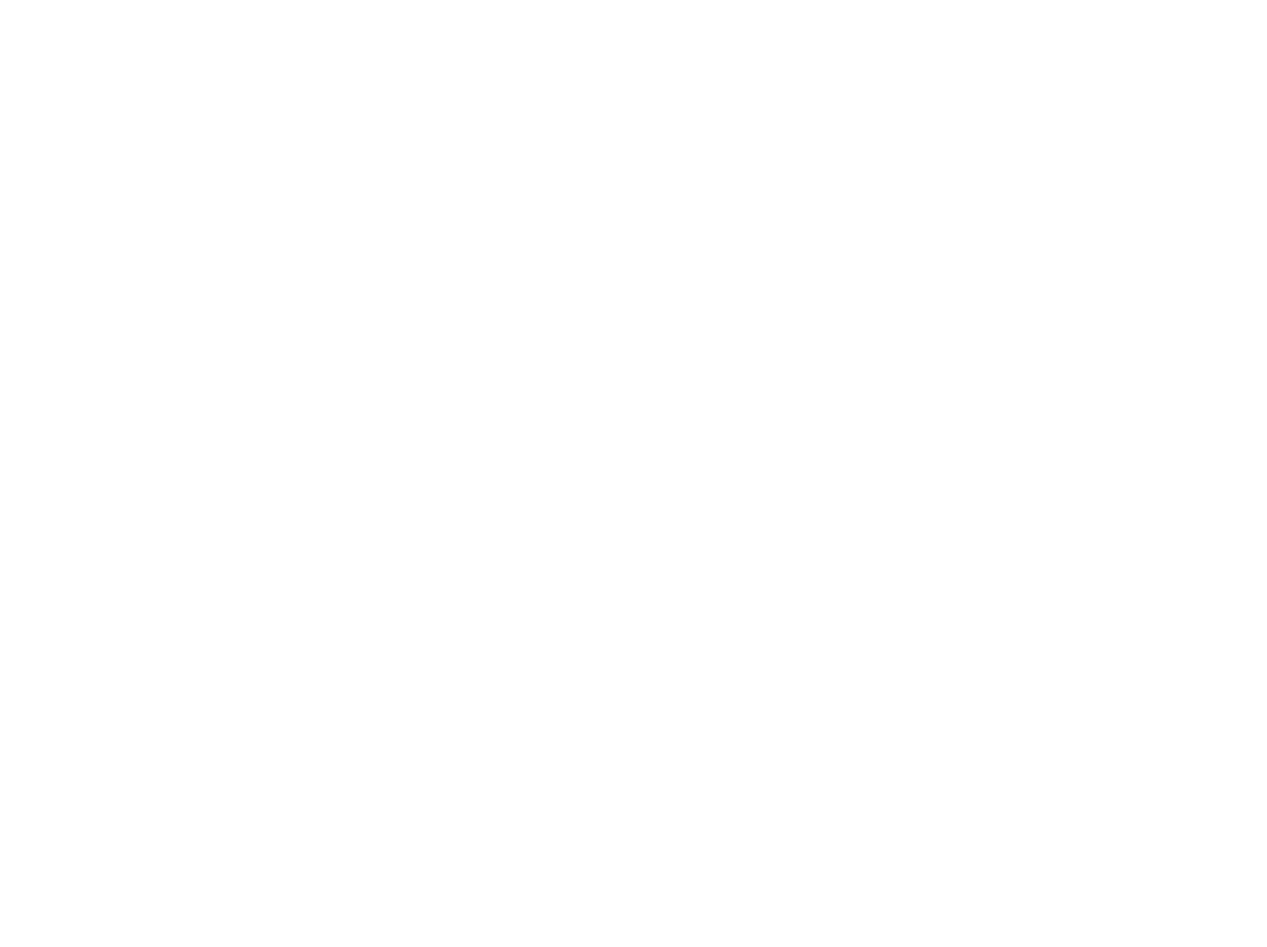
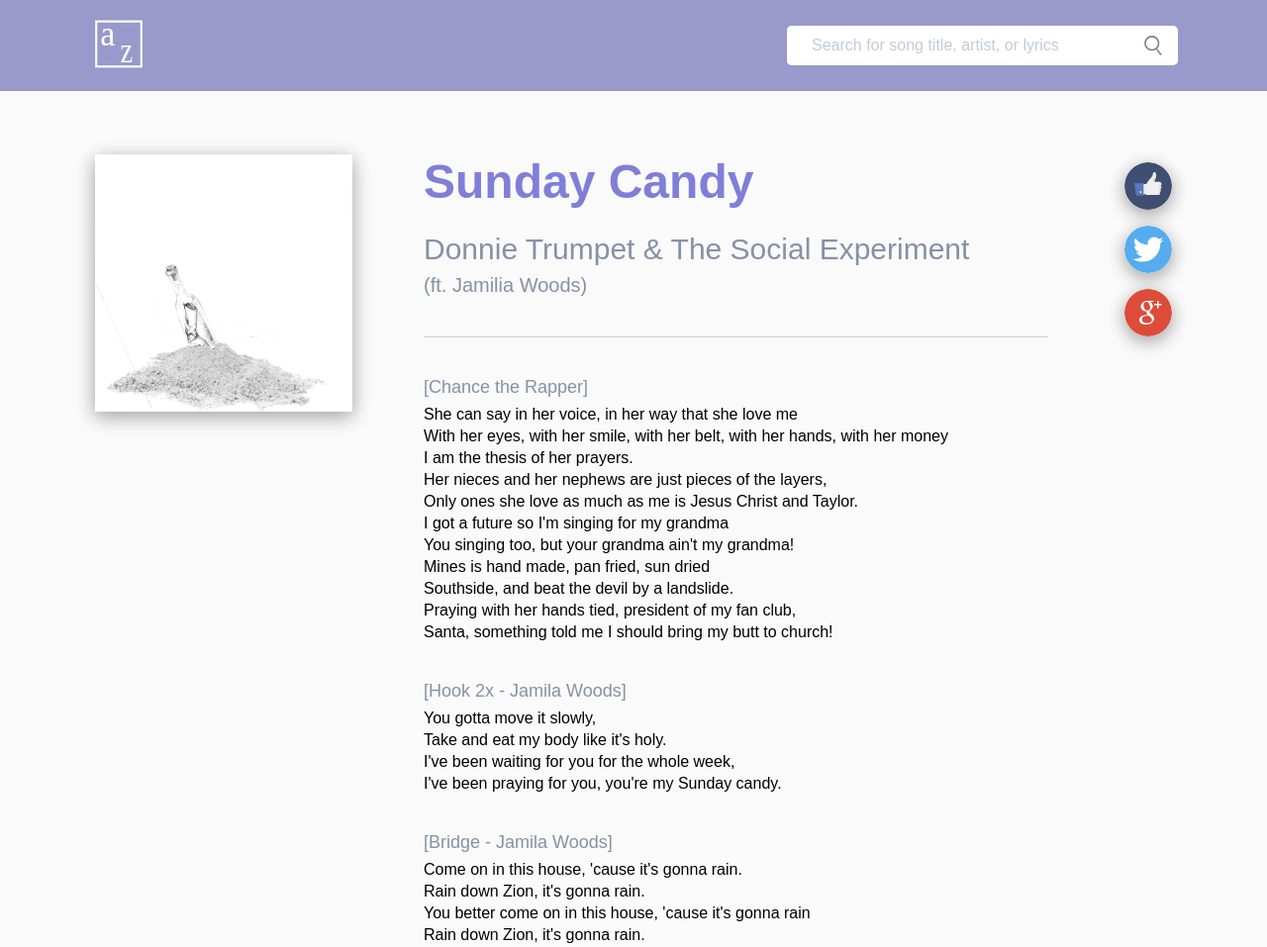
Before and after one commit to david-fang/azlyrics_redesign, a plain HTML site: page lyrics.html in a window 1280 px wide. Shown: the top 957 px of the page at 99% size. Before the commit the page ends 800 px from the top, so only its background shows below. Drawn offline with Linux system fonts and the light colour scheme.

Commit message:
Complete lyrics view

```diff
--- /dev/null
+++ b/assets/css/lyrics_style.css
@@ -0,0 +1,167 @@
+div {
+    font-family: 'Arial', Arial, sans-serif;
+}
+
+body {
+    background-color: #FAFAFA;
+    margin: 0px;
+}
+
+p {
+    margin: 0px;
+}
+
+.metadata-header {
+    position: relative;
+    height: 130px;
+    display: flex;
+    flex-direction: row;
+    align-items: center;
+    background-color: #F5F7FA;
+}
+
+.navbar {
+    position: relative;
+    background: #999ACB;
+    padding-left: 90px;
+    padding-right: 90px;
+    padding-top: 16px;
+    padding-bottom: 16px;
+}
+
+.navbar {
+    position: relative;
+    background: #999ACB;
+    padding-left: 90px;
+    padding-right: 90px;
+    padding-top: 16px;
+    padding-bottom: 16px;
+}
+
+#top-nav {
+    width: 100%;
+    display: flex;
+    flex-direction: row;
+    align-items: center;
+    justify-content: space-between;
+}
+
+.navicon {
+    width: 60px;
+    height: 60px;
+}
+
+.search-bar {
+    background-color: white;
+    overflow: hidden;
+    display: flex;
+    flex-direction: row;
+    align-items: center;
+    margin-bottom: 0px;
+    border-radius: 5px;
+}
+
+.textfield {
+    font-family: 'Arial', Arial, sans-serif;
+    font-size: 16px;
+    padding-top: 0px;
+    padding-bottom: 0px;
+    padding-left: 25px;
+    padding-right: 25px;
+    width: 360px;
+    height: 40px;
+    outline: none;
+    border: none;
+}
+
+.textfield::placeholder {
+    color: #C0CCDA;
+}
+
+.search-button {
+    width: 20px;
+    height: 20px;
+    background-color: transparent;
+    margin-right: 15px;
+    outline: none;
+    border: none;
+}
+
+.content-container {
+    display: flex;
+    justify-content: center;
+    flex-direction: row;
+    padding-top: 64px;
+    padding-left: 96px;
+    padding-right: 96px;
+}
+
+.album-art {
+    height: 260px;
+    width: 260px;
+    box-shadow: 0 4px 16px 0 rgba(0, 0, 0, 0.2), 0 6px 20px 0 rgba(0, 0, 0, 0.19);
+}
+
+.social-container {
+    display: flex;
+    flex-direction: column;
+    margin-left: auto;
+}
+
+.social-button {
+    border-radius: 50%;
+    width: 48px;
+    height: 48px;
+    outline: none;
+    margin-bottom: 8px;
+    margin-top: 8px;
+    box-shadow: 0 4px 16px 0 rgba(0, 0, 0, 0.2), 0 6px 20px 0 rgba(0, 0, 0, 0.19);
+}
+
+.song-title {
+    font-size: 48px;
+    font-weight: bold;
+    color: #7F7FD8;
+    padding-bottom: 24px;
+}
+
+.artist {
+    font-size: 30px;
+    color: #8492A6;
+    padding-bottom: 8px;
+}
+
+.featured-artists {
+    font-size: 20px;
+    color: #8492A6;
+}
+
+.content {
+    margin-left: 72px;
+}
+
+.lyrics-container {
+    border-top-width: 1px;
+    border-top-color: #CCCCCC;
+    border-top-style: solid;
+    margin-top: 40px;
+    margin-right: -80px;
+    padding-top: 40px;
+}
+
+.block-header {
+    font-size: 18px;
+    color: #8492A6;
+    margin-bottom: 8px;
+}
+
+.lyrics-list {
+    list-style-type: none;
+    margin: 0px;
+    margin-bottom: 40px;
+    padding: 0px;
+}
+
+.lyrics-list li {
+    margin-bottom: 4px;
+}
--- a/lyrics.html
+++ b/lyrics.html
@@ -0,0 +1,125 @@
+<html>
+    <head>
+        <link rel="icon" type="image/x-icon" href="assets/img/icons/favicon.ico"  />
+        <link rel="stylesheet" type="text/css" href="assets/css/lyrics_style.css">
+        <title>AZLyrics | Sunday Candy</title>
+    </head>
+    <body>
+        <div id="home-navbar" class="navbar">
+            <div id="top-nav">
+                <a href="./index.html">
+                    <img class="navicon" src="assets/img/icons/az_icon_bordered.svg"/>
+                </a>
+                <form class="search-bar">
+                    <input  class="textfield" type="text" name="qstring" placeholder="Search for song title, artist, or lyrics">
+                    <input class="search-button" type="image" src="assets/img/icons/search_icon.svg" />
+                </form>
+            </div>
+        </div>
+        <div class="content-container">
+            <img class="album-art" src="assets/img/static_lyrics/surf_cover.png"/>
+            <div class="content">
+                <div class="song-title">Sunday Candy</div>
+                <div class="artist">Donnie Trumpet & The Social Experiment</div>
+                <div class="featured-artists">(ft. Jamilia Woods)</div>
+                <div class="lyrics-container">
+                    <div class="lyric-block">
+                        <p class="block-header">[Chance the Rapper]</p>
+                        <ul class="lyrics-list">
+                            <li>She can say in her voice, in her way that she love me</li>
+                            <li>With her eyes, with her smile, with her belt, with her hands, with her money</li>
+                            <li>I am the thesis of her prayers.<li/>
+                            <li>Her nieces and her nephews are just pieces of the layers,</li>
+                            <li>Only ones she love as much as me is Jesus Christ and Taylor.</li>
+                            <li>I got a future so I'm singing for my grandma</li>
+                            <li>You singing too, but your grandma ain't my grandma!</li>
+                            <li>Mines is hand made, pan fried, sun dried</li>
+                            <li>Southside, and beat the devil by a landslide.</li>
+                            <li>Praying with her hands tied, president of my fan club,</li>
+                            <li>Santa, something told me I should bring my butt to church!</li>
+                        </ul>
+                    </div>
+                    <div class="lyric-block">
+                        <p class="block-header">[Hook 2x - Jamila Woods]</p>
+                        <ul class="lyrics-list">
+                            <li>You gotta move it slowly,</li>
+                            <li>Take and eat my body like it's holy.</li>
+                            <li>I've been waiting for you for the whole week,</li>
+                            <li>I've been praying for you, you're my Sunday candy.</li>
+                        </ul>
+                    </div>
+                    <div class="lyric-block">
+                        <p class="block-header">[Bridge - Jamila Woods]</p>
+                        <ul class="lyrics-list">
+                            <li>Come on in this house, 'cause it's gonna rain.</li>
+                            <li>Rain down Zion, it's gonna rain.</li>
+                            <li>You better come on in this house, 'cause it's gonna rain</li>
+                            <li>Rain down Zion, it's gonna rain.</li>
+                        </ul>
+                    </div>
+                    <div class="lyric-block">
+                        <p class="block-header">[Chance the Rapper]</p>
+                        <ul class="lyrics-list">
+                            <li>I come to church for the candy, your peppermints is the truth.</li>
+                            <li>I'm pessimistic on Monday if I had tweaked and missed you.</li>
+                            <li>You look so good with a hat on, had to match with the shoes,</li>
+                            <li>Came and dressed in the satin, I came and sat in your pew.</li>
+                            <li>I come to Christmas for dinner, fifty rolls on my plate</li>
+                            <li>Hella holes in my stocking holding your pockets in place.</li>
+                            <li>I like my love with a budget, I like my hugs with a scent</li>
+                            <li>You smell like, light, gas, water, electricity, rent</li>
+                            <li>You sound like why the gospel choir got so tired</li>
+                            <li>And his praise is daily basis so I gotta try it.</li>
+                            <li>You're my dream catcher, dream team, team captain</li>
+                            <li>Matter fact, I ain't seen you in a minute, lemme take my butt to church!</li>
+                        </ul>
+                    </div>
+                    <div class="lyric-block">
+                        <p class="block-header">[Bridge 2x]</p>
+                        <ul class="lyrics-list">
+                            <li>You better come on in this house (come on in this house),</li>
+                            <li>'Cause it's gonna rain (it's gonna rain).</li>
+                            <li>Rain down Zion (rain down), it's gonna rain (it's gonna rain).</li>
+                            <li>You better come on in this house (come on in this house),</li>
+                            <li>'Cause it's gonna rain (it's gonna rain)</li>
+                            <li>Rain down Zion (rain down), it's gonna rain.</li>
+                        </ul>
+                    </div>
+                    <div class="lyric-block">
+                        <p class="block-header">[Hook 2x]</p>
+                        <ul class="lyrics-list">
+                            <li>You gotta move it slowly,</li>
+                            <li>Take and eat my body like it's holy.</li>
+                            <li>I've been waiting for you for the whole week,</li>
+                            <li>I've been praying for you, you're my Sunday, candy.</li>
+                        </ul>
+                    </div>
+                    <div class="lyric-block">
+                        <p class="block-header">[Jamilia Woods]</p>
+                        <ul class="lyrics-list">
+                            <li>Slowly. Take and eat my body like it's holy.</li>
+                            <li>I've been waiting for you for the whole week.</li>
+                            <li>I've been praying for you, you're my Sunday, candy.</li>
+                        </ul>
+                    </div>
+                    <div class="lyric-block">
+                        <p class="block-header">[Bridge 2x]</p>
+                        <ul class="lyrics-list">
+                            <li>You better come on in this house (come on in this house)</li>
+                            <li>'Cause it's gonna rain (it's gonna rain).</li>
+                            <li>Rain down Zion (rain down), it's gonna rain</li>
+                            <li>You better come on in this house,</li>
+                            <li>'Cause it's gonna rain</li>
+                            <li>Rain down Zion, it's gonna rain.</li>
+                        </ul>
+                    </div>
+                </div>
+            </div>
+            <div class="social-container">
+                <input class="social-button" type="image" src="assets/img/icons/fb_like.svg" />
+                <input class="social-button"  type="image" src="assets/img/icons/twitter_icon.svg" />
+                <input class="social-button"  type="image" src="assets/img/icons/google_plus_icon.svg" />
+            </div>
+        </div>
+    </body>
+</html>
```
Also changed, not shown: artist.html (+1 -1 lines), assets/img/static_lyrics/surf_cover.png (added).
